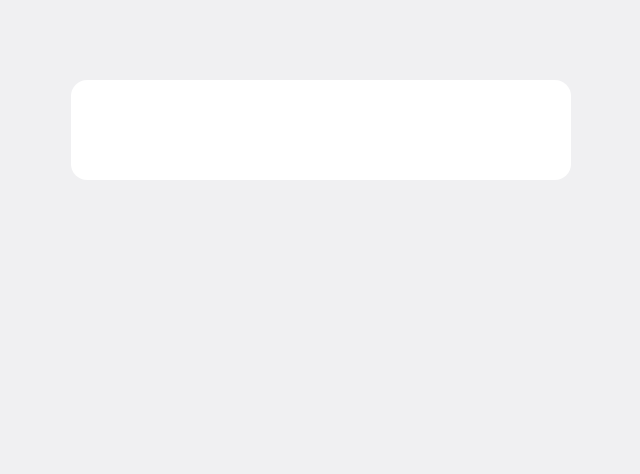
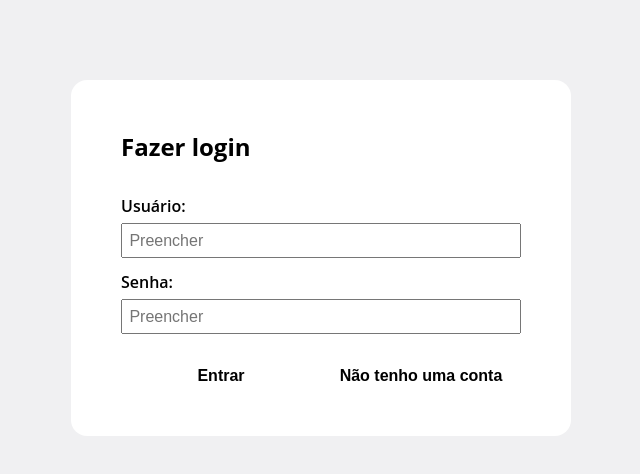
Before and after one commit to MaykonLacerda/-cash, a React (Vite) app: page /login in a window 1280 px wide. Before the commit this address had no page. Shown: the top 474 px of the page, without its empty margins (319-959 px from the left). Built offline with nearby package versions, Linux system fonts and the light colour scheme.

Commit message:
feat: implement login page

```diff
--- a/src/feedbacks/index.tsx
+++ b/src/feedbacks/index.tsx
@@ -11,7 +11,7 @@ export const Feedbacks = () => {
   const defaultApiError = (error: AxiosError) => {
     const type = 'error';
 
-    switch (error.status) {
+    switch (error.response?.status) {
       case 500:
         toast(
           'Estamos com problemas em nossos servidores. Por favor, tente novamente.',
--- /dev/null
+++ b/src/pages/Login/index.tsx
@@ -0,0 +1,50 @@
+import { Button } from 'components/form/Button';
+import { Input } from 'components/form/Input';
+import { Title } from 'components/typography/Title';
+import { Feedbacks } from 'feedbacks';
+import { Controller, useForm } from 'react-hook-form';
+import { useNavigate } from 'react-router-dom';
+import { AuthService } from 'services/AuthService';
+import { AuthenticateDTO } from 'services/AuthService/dtos';
+import './styles.css';
+
+export function Login() {
+  const navigate = useNavigate();
+  const { handleSubmit, control } = useForm<AuthenticateDTO>();
+  const authService = AuthService();
+  const { success, defaultApiError } = Feedbacks();
+
+  const onSubmit = async (body: AuthenticateDTO) => {
+    try {
+      const { data } = await authService.login(body);
+
+      authService.setToken(data.token);
+
+      success('Login realizado com sucesso.');
+    } catch (error) {
+      defaultApiError(error);
+    }
+  };
+
+  return (
+    <div className="login-page">
+      <Title title="Fazer login" />
+      <form onSubmit={handleSubmit(onSubmit)}>
+        <Controller
+          name="username"
+          control={control}
+          render={({ field }) => <Input required label="Usuário:" {...field} />}
+        />
+        <Controller
+          name="password"
+          control={control}
+          render={({ field }) => <Input required label="Senha:" {...field} />}
+        />
+        <div className="button-group">
+          <Button>Entrar</Button>
+          <Button onClick={() => navigate('/registrar')}>Não tenho uma conta</Button>
+        </div>
+      </form>
+    </div>
+  );
+}
--- /dev/null
+++ b/src/pages/Login/styles.css
@@ -0,0 +1,9 @@
+.login-page .button-group {
+  display: flex;
+  justify-content: space-between;
+  margin-top: 2rem;
+}
+
+.login-page .button-group button {
+  width: 100%;
+}
--- a/src/routes/index.tsx
+++ b/src/routes/index.tsx
@@ -1,3 +1,4 @@
+import { Login } from 'pages/Login';
 import { Register } from 'pages/Register';
 import { BrowserRouter, Route, Routes } from 'react-router-dom';
 
@@ -6,6 +7,7 @@ export function AppRoutes() {
     <BrowserRouter>
       <Routes>
         <Route path="/registrar" element={<Register />} />
+        <Route path="/login" element={<Login />} />
       </Routes>
     </BrowserRouter>
   );
--- /dev/null
+++ b/src/services/AuthService/dtos.ts
@@ -0,0 +1,8 @@
+export type AuthenticateDTO = {
+  username: string;
+  password: string;
+}
+
+export type AuthenticateResponse = {
+  token: string;
+}
--- /dev/null
+++ b/src/services/AuthService/index.tsx
@@ -0,0 +1,35 @@
+import api from 'services';
+import { AuthenticateDTO, AuthenticateResponse } from './dtos';
+
+export const AuthService = () => {
+  const authTokenKey = 'Authorization';
+
+  const login = async (data: AuthenticateDTO) => {
+    const response = await api.post<AuthenticateResponse>('/auth', data);
+
+    return response;
+  };
+
+  const setToken = (token: string) => {
+    localStorage.setItem(authTokenKey, token);
+  };
+
+  const getToken = () => {
+    localStorage.getItem(authTokenKey);
+  };
+
+  const resetToken = (key: string) => {
+    localStorage.removeItem(key);
+  };
+
+  const logout = () => {
+    resetToken(authTokenKey);
+  };
+
+  return {
+    login,
+    setToken,
+    getToken,
+    logout,
+  };
+};
```
